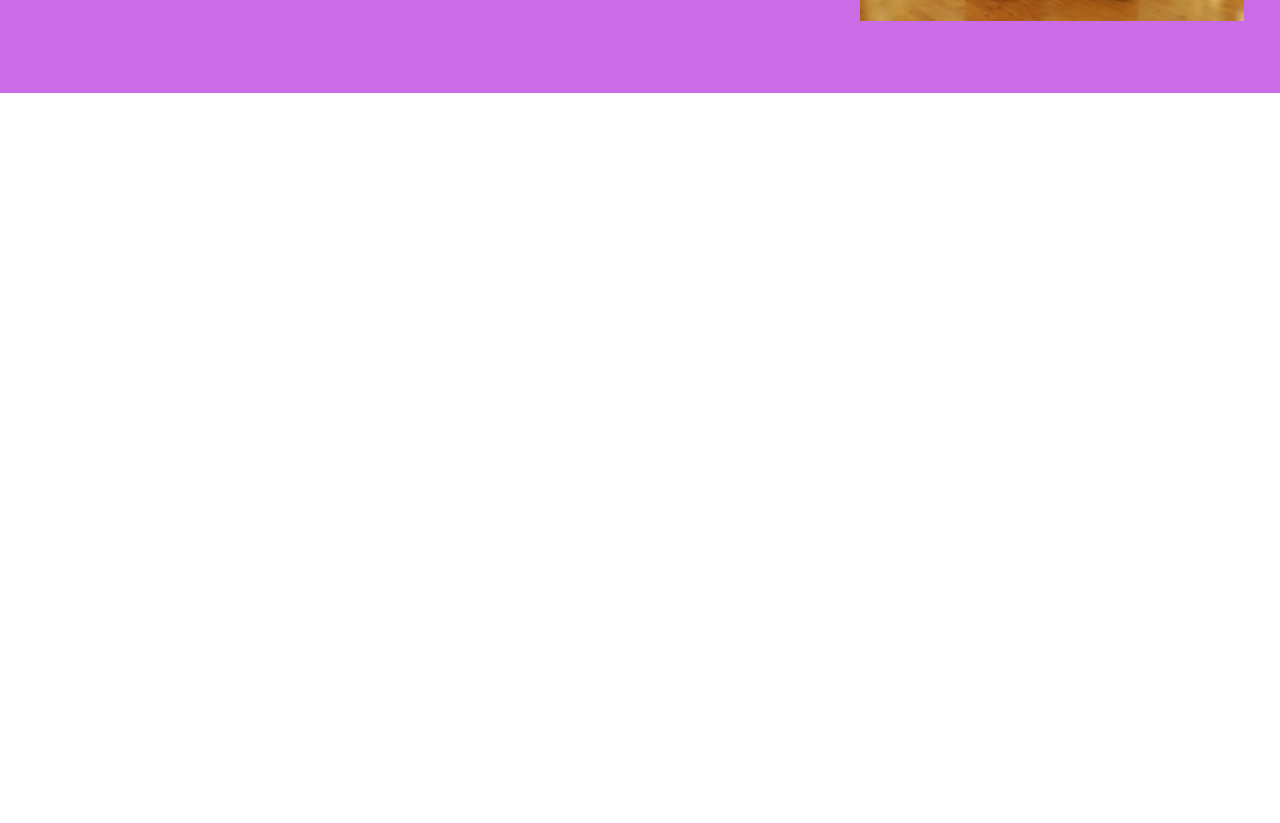
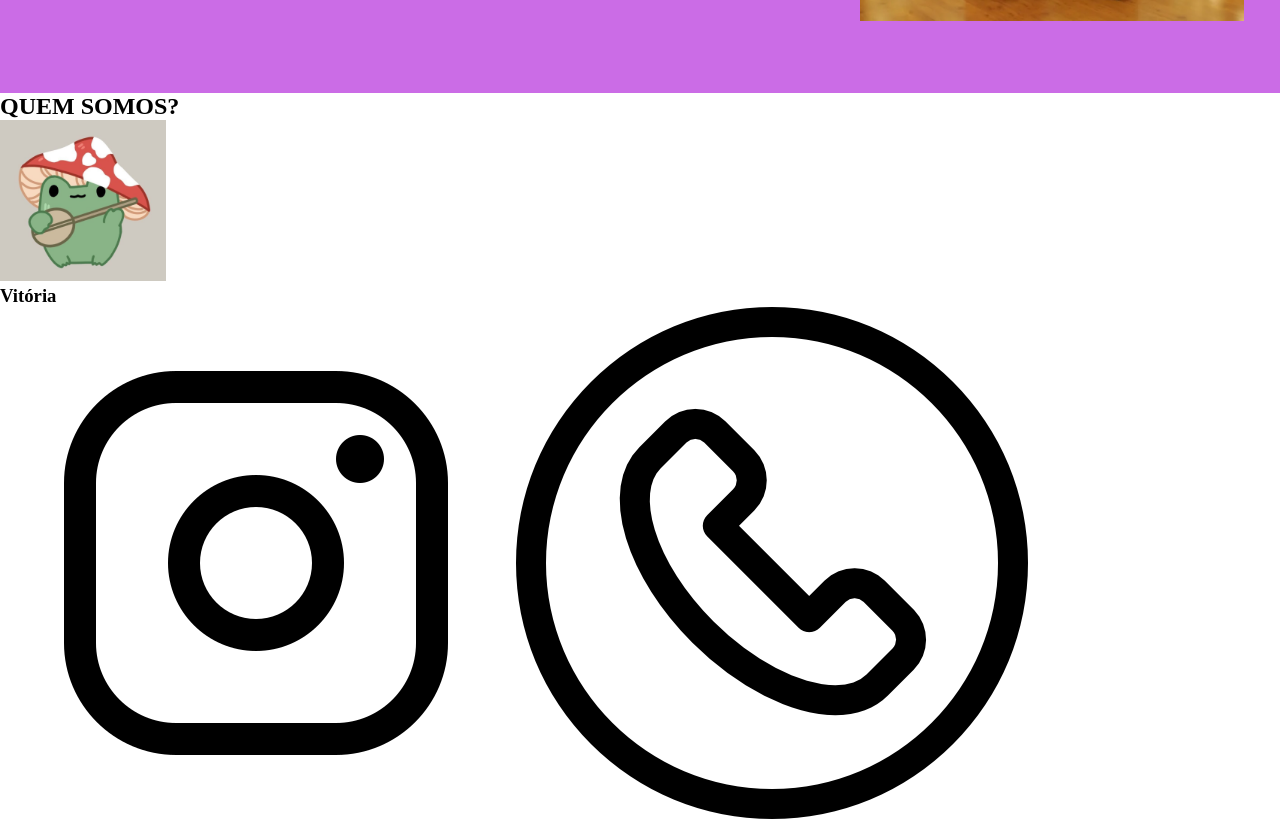
Before and after one commit to upvii/vitoria, a plain HTML site: page vii pieri/index.html in a window 1280 px wide. Shown: the part 502-1325 px from the top of the page. Before the commit the page ends 800 px from the top, so only its background shows below. Drawn offline with Linux system fonts and the light colour scheme.

Commit message:
Add files via upload

```diff
--- a/vii pieri/index.html
+++ b/vii pieri/index.html
@@ -24,5 +24,13 @@
         </div>
         <img src="img/image 1.png" alt="livros" class="sobreImagem">
     </section>
+
+    <section class="membros">
+        <h2 class="membrosTítulo">QUEM SOMOS?</h2>
+        <img src="img/Marcelo 1 (1).png" alt="Vitória" class="membroImagem">
+        <h3>Vitória</h3>
+        <img src="img/1936319.png" alt="instagram" class="membroIcone">
+        <img src="img/1151429.png" alt="telefone"  class="membroIcone">
+    </section>
 </body>
 </html>
--- a/vii pieri/style.css
+++ b/vii pieri/style.css
@@ -36,3 +36,7 @@
     width: 45%;
     padding: 0 50px;
 }
+
+.membroImagem{
+    width: 13%;
+}
```
Also changed, not shown: vii pieri/img/1151429.png (added), vii pieri/img/1936319.png (added), vii pieri/img/download.png (added).
